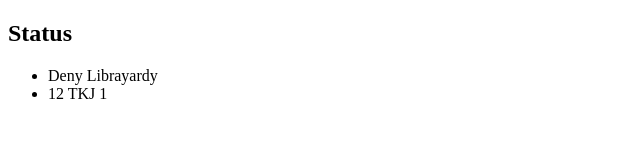
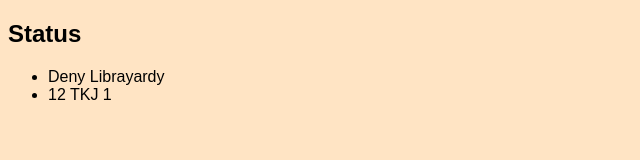
Before and after one commit to deny6619/deny6619.github.io, a plain HTML site: page index.html in a window 1280 px wide. Shown: the whole page, without its empty margins (0-640 px from the left). Drawn offline with Linux system fonts and the light colour scheme.

Commit message:
menambahan style css

```diff
--- a/index.html
+++ b/index.html
@@ -4,6 +4,7 @@
     <meta charset="UTF-8">
     <meta http-equiv="X-UA-Compatible" content="IE=edge">
     <meta name="viewport" content="width=device-width, initial-scale=1.0">
+    <link rel="stylesheet" href="style.css">
     <title>Document</title>
 </head>
 <body>
--- /dev/null
+++ b/style.css
@@ -0,0 +1,7 @@
+body{
+    font-family: arial;
+    background-color: bisque;
+}
+h2{
+    font-weight: bold;
+}
```
